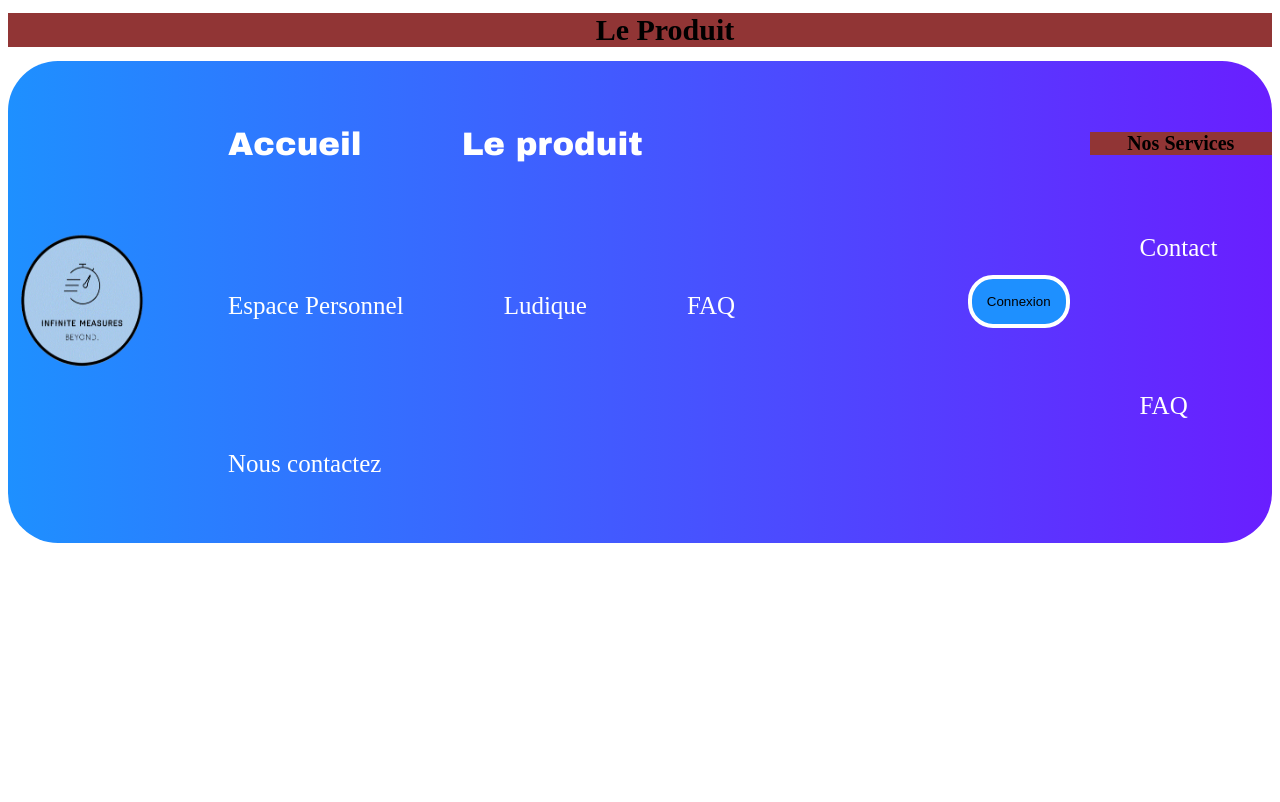
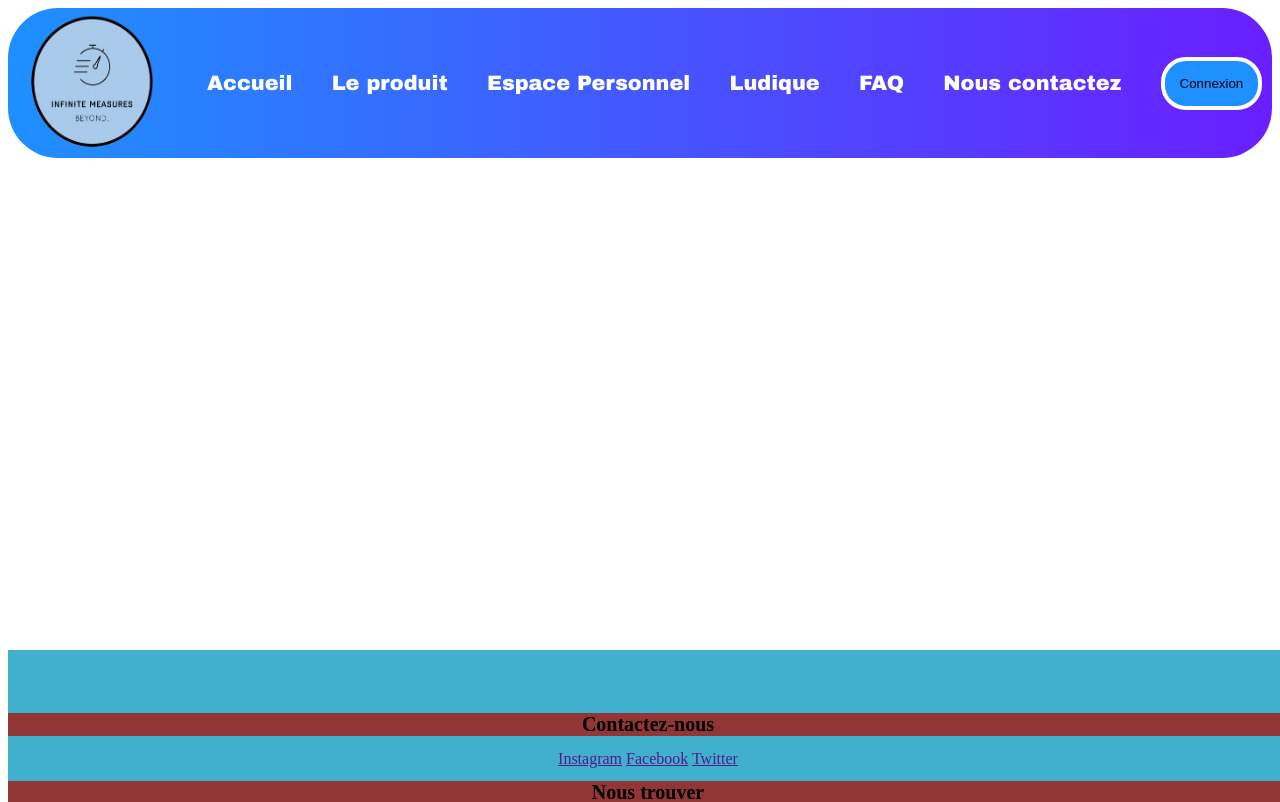
Before and after one commit to TarkusR/APP-G10E, a PHP site: page /LeProduit.php in a window 1280 px wide. Shown: the top 802 px of the page. Before the commit the page ends 543 px from the top, so only its background shows below. Run offline with PHP 8.4, Linux system fonts and the light colour scheme.

Commit message:
Added header and footer to product page and welcome page

```diff
--- a/LeProduit.php
+++ b/LeProduit.php
@@ -3,7 +3,6 @@ session_start();
 
 
 ?>
-
 
 <!DOCTYPE html>
 <head>
@@ -12,40 +11,8 @@ session_start();
 </head>
 <body>
 
-    <h1> <span>Le Produit</span> </h1>
+<?php  include "header.php"; ?>
 
-    <div id="zone">
-    <div> <img src="logomeasure.png" alt="logomeasure" width="200" height="180" id="logo">  </div>
-    <ul>
-        <li><a href="index.php" class="lienmenu">Accueil</a></li>
-        <li><a href="LeProduit.php" class="lienmenu">Le produit</a></li>
-        <li>Espace Personnel</li>
-        <li>Ludique</li>
-        <li>FAQ</li>
-        <li>Nous contactez</li>
-    </ul>
-        <?php
-        if(isset($_SESSION["loggedin"])){
-            echo ' <a class="monCompte">Mon compte </a> ';
-            echo '<a href="logout.php">  <button class="connexion" >Déconnexion</button> </a> ';
-        } else{
-            echo ' <a  href="login.php">  <button class="connexion">Connexion</button> </a> ';
-        }
-
-
-        ?>
-
-        <footer>
-            <div class="contenu-footer">
-                <h1>Nos Services</h1>
-                <ul>
-                    <li>Contact</li>
-                    <li>FAQ</li>
-                </ul>
-
-            </div>
-
-        </footer>
-</div>
+<?php include_once "footer.php" ?>
 
 </body>
```
